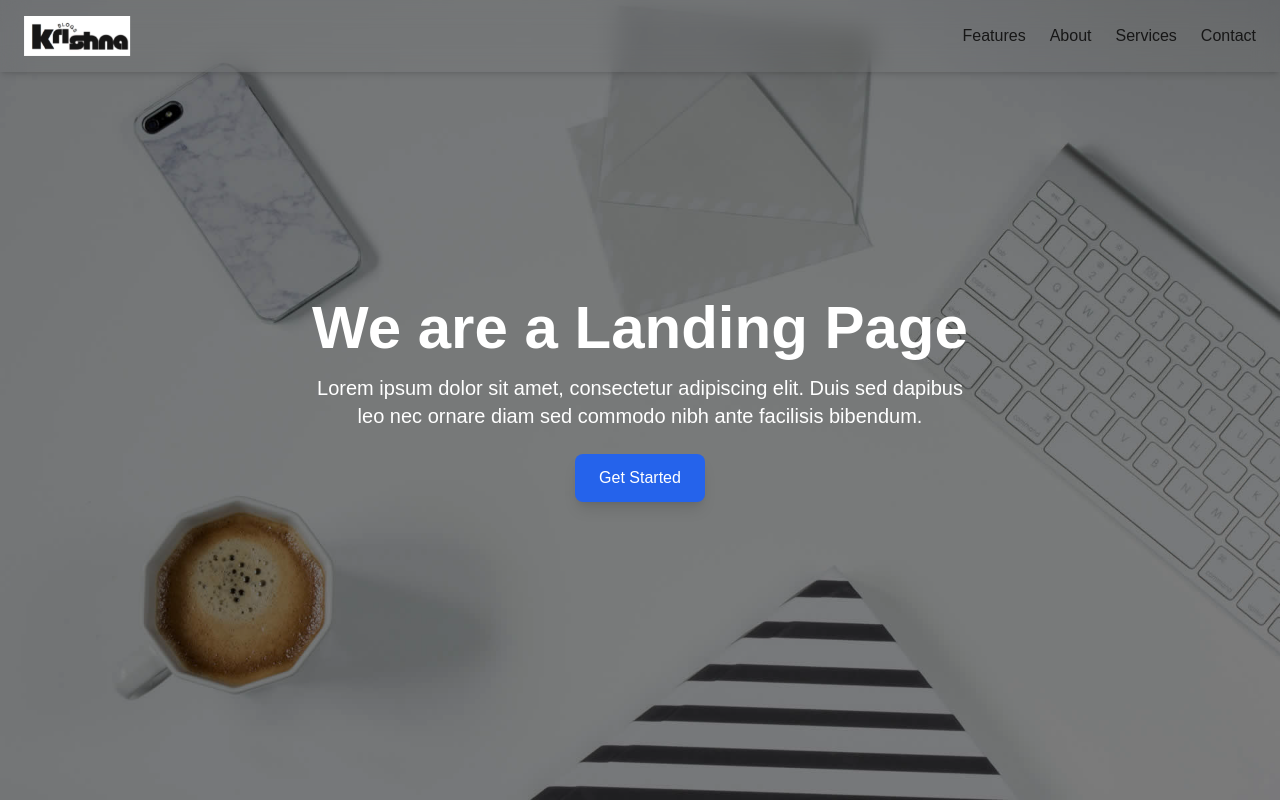
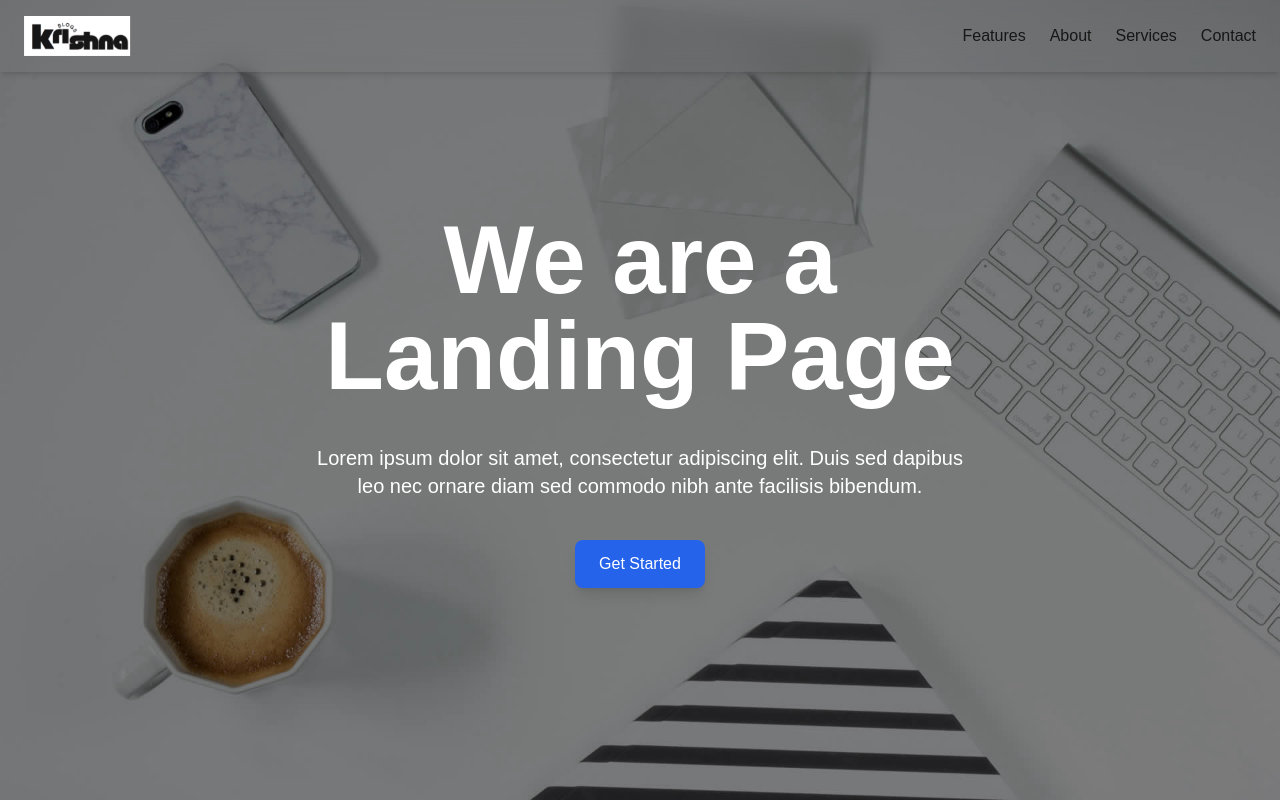
Before and after one commit to krishh743/Krishna_blogs_App, a Next.js app: page / in a window 1280 px wide. Shown: the top 802 px of the page. Built offline with nearby package versions, Linux system fonts and the light colour scheme; what smooth-scroll would draw is missing.

Commit message:
feature file added

```diff
--- a/app/components/header/Features.tsx
+++ b/app/components/header/Features.tsx
@@ -1,7 +1,6 @@
 import React from 'react';
 import { FaComments, FaBullhorn, FaUsers, FaMagic } from 'react-icons/fa';
-import { Card } from 'antd'; // Import Ant Design Card
-
+import { Card } from 'antd';
 interface FeatureItem {
   icon: string;
   title: string;
--- a/app/components/header/Header.tsx
+++ b/app/components/header/Header.tsx
@@ -10,10 +10,10 @@ interface HeaderData {
 }
 
 export const Header = (props: { data: HeaderData }) => {
-  const router = useRouter(); // Initialize useRouter
+  const router = useRouter();
 
   const handleGetStarted = () => {
-    router.push("/"); // Navigate to /BlogsCategories
+    router.push("/");
   };
   return (
     <header
@@ -24,16 +24,16 @@ export const Header = (props: { data: HeaderData }) => {
       <div className="intro h-full flex items-center justify-center">
         <div className="overlay bg-black bg-opacity-50 w-full h-full absolute top-0 left-0"></div>
         <div className="container relative z-10 text-center text-white">
-          <div className="max-w-2xl mx-auto">
-            <h1 className="text-4xl md:text-6xl font-bold mb-4">
+          <div className="max-w-2xl mx-auto flex flex-col items-center justify-center gap-10">
+            <h1 className="text-4xl md:text-8xl font-bold">
               {props.data ? props.data.title : "Loading"}
               <span></span>
             </h1>
-            <p className="text-lg md:text-xl mb-6">
+            <p className="text-lg md:text-xl">
               {props.data ? props.data.paragraph : "Loading"}
             </p>
-            <button // Change <a> to <button>
-              onClick={handleGetStarted} // Use onClick handler
+            <button
+              onClick={handleGetStarted}
               className="btn bg-blue-600 hover:bg-blue-700 text-white py-3 px-6 rounded-lg shadow-lg transition duration-300"
             >
               Get Started
```
